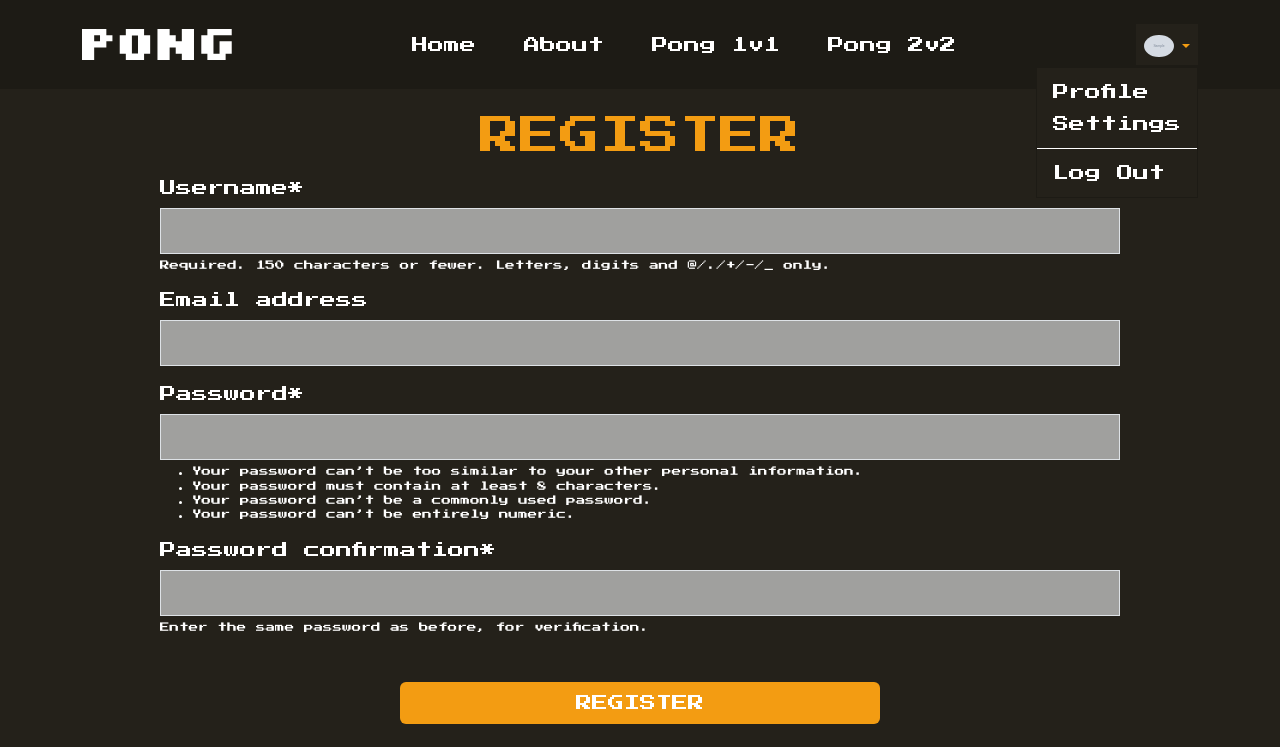
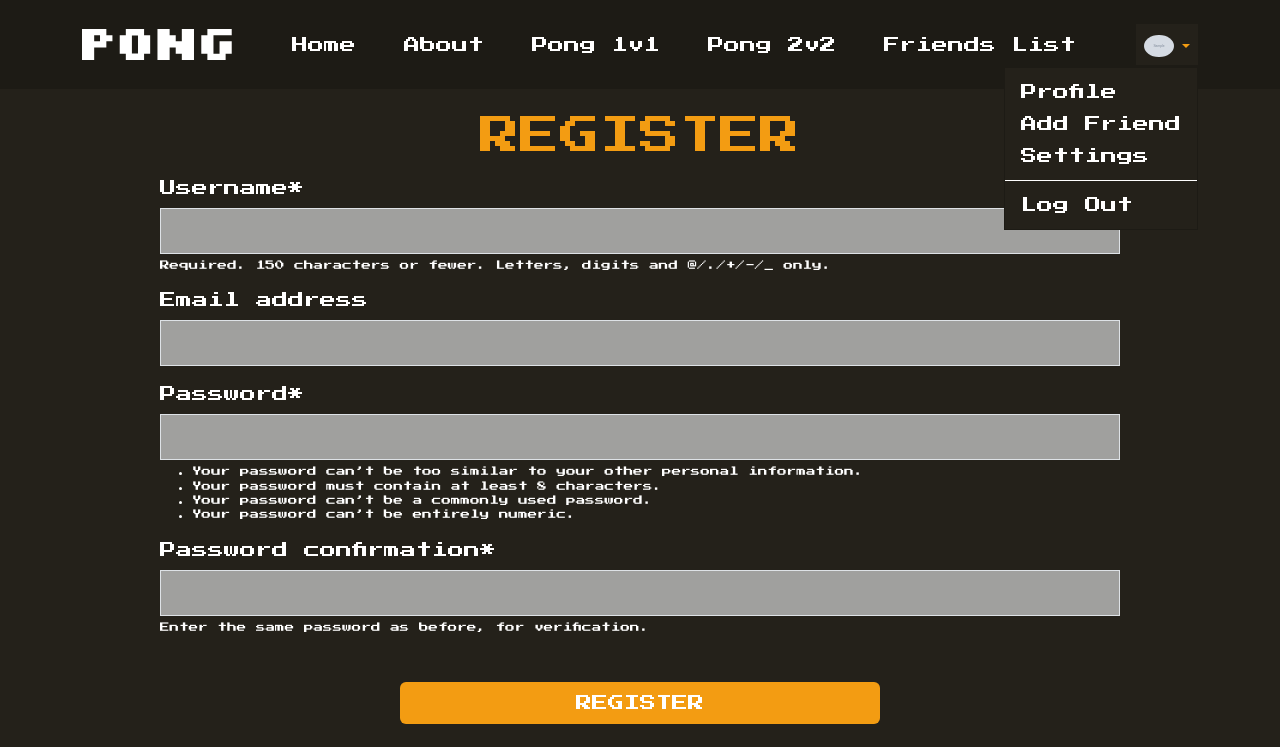
Before and after one commit to tehuanmelo/ft_transcendence, a Django app: page /users/register/ in a window 1280 px wide, after a click that opens the changed part. Shown: the top 747 px of the page. Run offline with Django 5.2, Linux system fonts and the light colour scheme; a user stored in the database is signed in; tables that the repository leaves empty hold one stand-in row (values such as "Sample post"); grey boxes marked "Sample" are stand-in pictures; some libraries are stand-ins or nearby versions.

Commit message:
feat(user-management): add views

```diff
--- a/backend/templates/includes/nav_menu.html
+++ b/backend/templates/includes/nav_menu.html
@@ -22,6 +22,8 @@
                 <a class="nav-link spa-link px-4" href="{% url 'about' %}" data-method="GET">About</a>
                 <a class="nav-link spa-link px-4" href="{% url 'pong' %}?mode=1v1" data-method="GET">Pong 1v1</a>
                 <a class="nav-link spa-link px-4" href="{% url 'pong' %}?mode=2v2" data-method="GET">Pong 2v2</a>
+
+                <a class="nav-link spa-link px-4" href="{% url 'friend_list' %}" data-method="GET">Friends List</a>
             </div>
             <div class="navbar-nav">
                 <div class="nav-item dropdown">
@@ -37,6 +39,7 @@
                     </a>
                     <div class="dropdown-menu dropdown-menu-end">
                         <a class="dropdown-item spa-link" href="{% url 'profile' %}" data-method="GET">Profile</a>
+                        <a class="dropdown-item spa-link" href="{% url 'add_friend' %}" data-method="GET">Add Friend</a>
                         <a class="dropdown-item spa-link" href="{% url 'settings' %}" data-method="GET">Settings</a>
                         <hr class="dropdown-divider">
                         <a class="dropdown-item spa-link" id="logoutButton" href="#" data-bs-toggle="modal"
--- a/backend/users/middleware.py
+++ b/backend/users/middleware.py
@@ -7,7 +7,11 @@ class UpdateLastActivityMiddleware:
 
     def __call__(self, request):
         response = self.get_response(request)
-        if hasattr(request, 'user') and request.user is not None and request.user.is_authenticated:
+        if (
+            hasattr(request, "user")
+            and request.user is not None
+            and request.user.is_authenticated
+        ):
             request.user.last_activity = timezone.now()
             request.user.save(update_fields=["last_activity"])
         return response
--- a/backend/users/models.py
+++ b/backend/users/models.py
@@ -33,17 +33,21 @@ class CustomUser(AbstractUser):
 
     def get_friends(self):
         return CustomUser.objects.filter(
-            friendships__user=self,
-            friendships__status='accepted'
+            friendships__user=self, friendships__status="accepted"
         )
 
     def is_friend(self, user):
         return Friendship.objects.filter(user=self, friend=user).exists()
 
+    def get_pending_requests(self):
+        return CustomUser.objects.filter(
+            friendships__friend=self, friendships__status="pending"
+        )
+
     def get_online_friends(self):
         return self.friendships.filter(
             friend__last_activity__gte=timezone.now() - timezone.timedelta(minutes=0.5),
-            status='accepted'  # Ensure only accepted friends are considered
+            status="accepted",  # Ensure only accepted friends are considered
         )
 
     def get_all_matches(self):
@@ -52,13 +56,20 @@ class CustomUser(AbstractUser):
 
 
 class Match(models.Model):
-    user = models.ForeignKey(CustomUser, related_name='matches', on_delete=models.CASCADE)
-    opponent = models.ForeignKey(CustomUser, related_name='opponent_matches', on_delete=models.CASCADE)
-    date = models.DateTimeField(auto_now_add=True)  # Automatically set the date when the match is created
+    user = models.ForeignKey(
+        CustomUser, related_name="matches", on_delete=models.CASCADE
+    )
+    opponent = models.ForeignKey(
+        CustomUser, related_name="opponent_matches", on_delete=models.CASCADE
+    )
+    date = models.DateTimeField(
+        auto_now_add=True
+    )  # Automatically set the date when the match is created
     result = models.CharField(max_length=10)  # 'win' or 'loss'
 
     def __str__(self):
         return f"{self.user.username} vs {self.opponent.username} on {self.date}"
+
 
 class Friendship(models.Model):
     user = models.ForeignKey(
@@ -68,7 +79,7 @@ class Friendship(models.Model):
         CustomUser, related_name="friend_of", on_delete=models.CASCADE
     )
     created_at = models.DateTimeField(auto_now_add=True)
-    status = models.CharField(max_length=10, default='pending')
+    status = models.CharField(max_length=10, default="pending")
 
     class Meta:
         unique_together = ["user", "friend"]
--- a/backend/users/urls.py
+++ b/backend/users/urls.py
@@ -14,4 +14,10 @@ urlpatterns = [
     path("login_42/", api_42.login_42, name="login_42"),
     path("change_password/", views.change_password_view, name="change_password"),
     path("delete_account/", views.delete_account_view, name="delete_account"),
+    ## Friends Paths
+    path("add_friend/", views.add_friend_view, name="add_friend"),
+    path("remove_friend/<str:username>/", views.remove_friend, name="remove_friend"),
+    path("accept_friend/<str:username>/", views.accept_friend, name="accept_friend"),
+    path("reject_friend/<str:username>/", views.reject_friend, name="reject_friend"),
+    path("friends/", views.friend_list, name="friend_list"),
 ]
--- a/backend/users/views.py
+++ b/backend/users/views.py
@@ -6,7 +6,7 @@ from django.contrib.auth.password_validation import validate_password
 from django.core.exceptions import ValidationError
 from django.http import HttpResponseNotAllowed
 
-from .models import CustomUser
+from .models import CustomUser, Friendship
 from .auth import (
     jwt_fetch_user,
     jwt_login_required,
@@ -187,7 +187,8 @@ def register_view(request):
 
 @jwt_login_required
 def profile_view(request):
-    return render(request, "users/profile.html")
+    matches = request.user.get_all_matches()
+    return render(request, "users/profile.html", {"matches": matches})
 
 
 @jwt_login_required
@@ -251,35 +252,69 @@ def change_password_view(request):
 
 
 @jwt_login_required
-def add_friend(request, user_id):
-    friend = get_object_or_404(CustomUser, id=user_id)
+def add_friend(request, username):
+    friend = get_object_or_404(CustomUser, username=username)
     request.user.add_friend(friend)
-    return redirect("user_profile", user_id=user_id)
+    return redirect("friend_list", username=username)
 
 
 @jwt_login_required
-def remove_friend(request, user_id):
-    friend = get_object_or_404(CustomUser, id=user_id)
-    request.user.remove_friend(friend)
-    return redirect("user_profile", user_id=user_id)
+def add_friend_view(request):
+    if request.method == "POST":
+        username = request.POST.get("username")
+        friend = get_object_or_404(CustomUser, username=username)  # or filter by email
+        request.user.add_friend(friend)
+        return redirect("friend_list")  # Redirect to the friends list after adding
+
+    return render(request, "users/add_friend.html")
+
 
 @jwt_login_required
-def accept_friend(request, user_id):
-    friendship = get_object_or_404(Friendship, user=request.user, friend__id=user_id, status='pending')
-    friendship.status = 'accepted'
+def remove_friend(request, username):
+    friend = get_object_or_404(CustomUser, username=username)
+    request.user.remove_friend(friend)
+    return redirect("friend_list", username=username)
+
+
+@jwt_login_required
+def accept_friend(request, username):
+    friend = get_object_or_404(CustomUser, username=username)  # Look up the user by username
+    friendship = get_object_or_404(
+        Friendship,
+        user=request.user,
+        friend=friend,  # Use the friend object instead of username
+        status="pending",
+    )
+    friendship.status = "accepted"
     friendship.save()
     return redirect("friend_list")
 
+
 @jwt_login_required
-def reject_friend(request, user_id):
-    friendship = get_object_or_404(Friendship, user=request.user, friend__id=user_id, status='pending')
+def reject_friend(request, username):
+    friend = get_object_or_404(CustomUser, username=username)
+    friendship = get_object_or_404(
+        Friendship, user=request.user, friend=friend, status="pending"
+    )
     friendship.delete()  # Remove the friendship request
     return redirect("friend_list")
+
 
 @jwt_login_required
 def friend_list(request):
     friends = request.user.get_friends()
-    return render(request, "users/friend_list.html", {"friends": friends})
+    online_friends = request.user.get_online_friends()
+    pending_requests = request.user.get_pending_requests()
+
+    return render(
+        request,
+        "users/friend_list.html",
+        {
+            "friends": friends,
+            "online_friends": online_friends,
+            "pending_requests": pending_requests,
+        },
+    )
 
 
 @jwt_login_required
@@ -290,6 +325,7 @@ def online_friends(request):
     return render(
         request, "users/online_friends.html", {"online_friends": online_friends}
     )
+
 
 ##############
 ##### Match Record Methods
```
Also changed, not shown: backend/templates/users/add_friend.html (added, +13 -0 lines), backend/templates/users/friend_list.html (added, +50 -0 lines), backend/templates/users/profile.html (+20 -0 lines).
